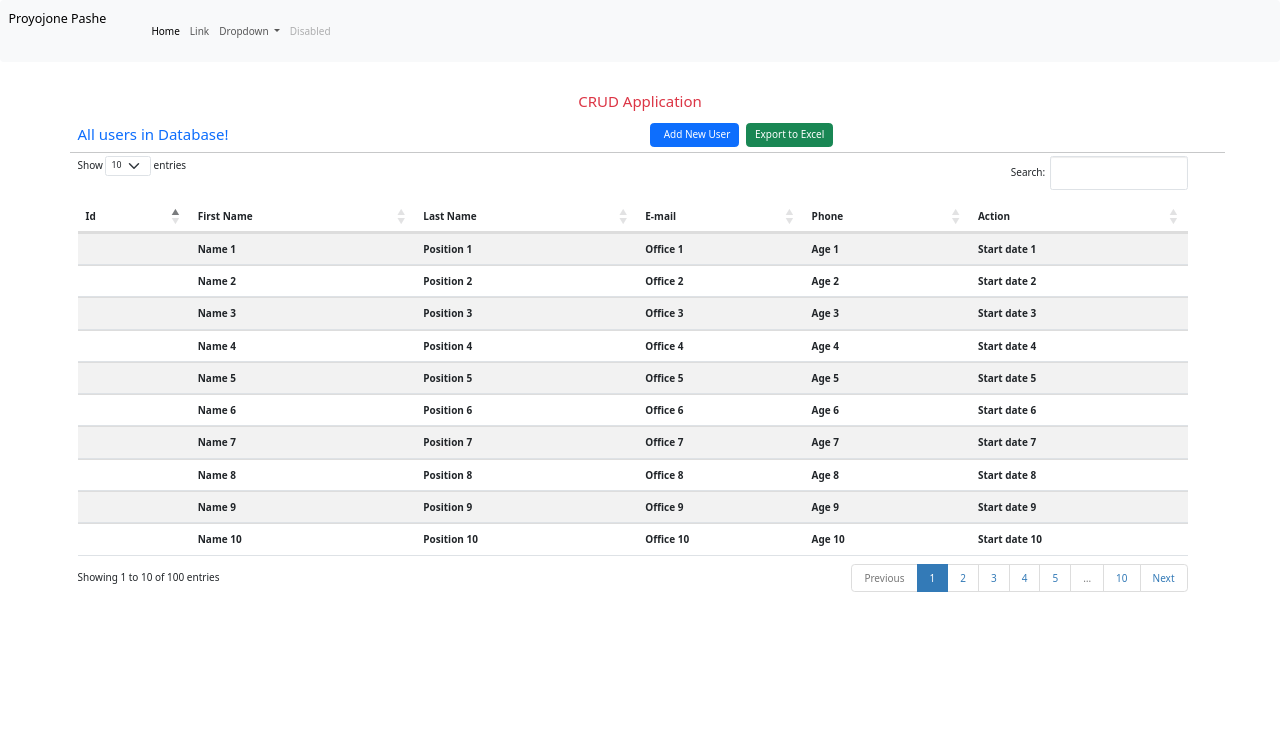
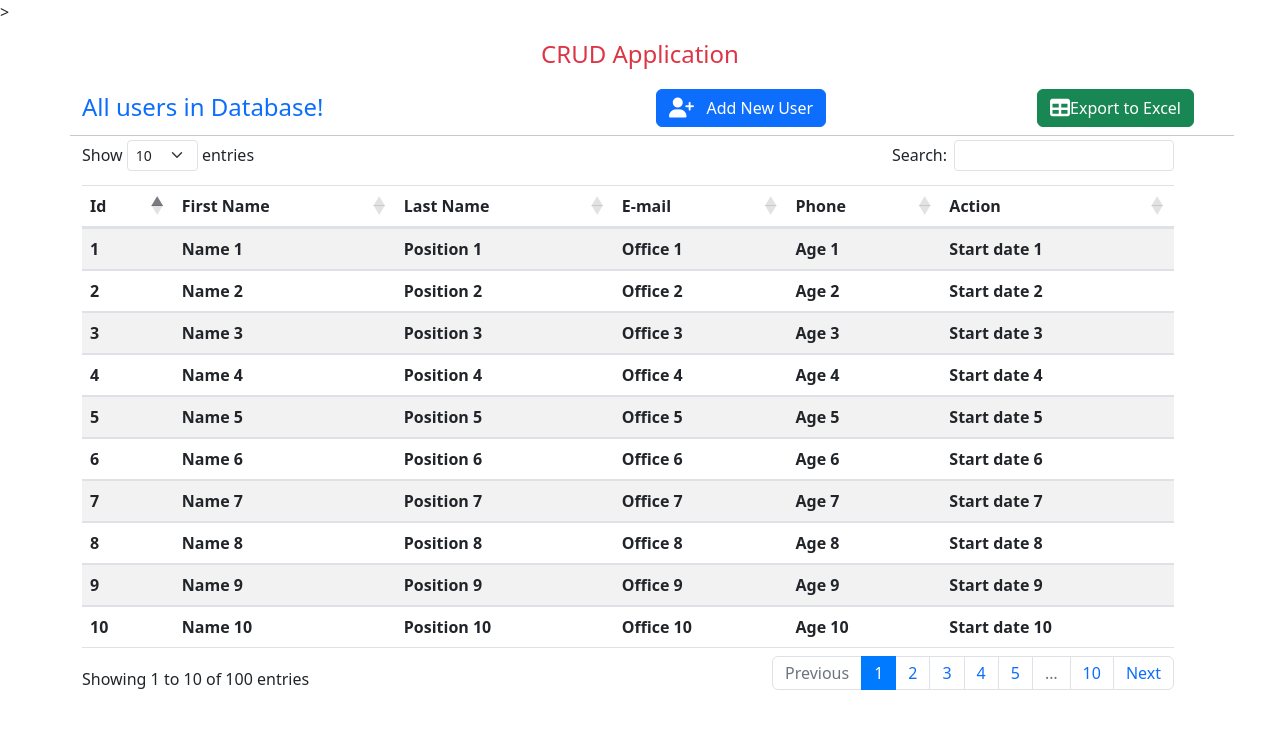
Before and after one commit to Mahabubmon/crud, a PHP site: page / in a window 1280 px wide. Shown: the top 729 px of the page. Run offline with PHP 8.4, Linux system fonts and the light colour scheme; lists and menus that the app fills with data are empty; some libraries are stand-ins or nearby versions.

Commit message:
code modification

```diff
--- a/index.php
+++ b/index.php
@@ -5,42 +5,13 @@
   <meta charset="UTF-8" />
   <meta name="viewport" content="width=device-width, initial-scale=1.0" />
   <!-- Latest compiled and minified CSS -->
-  <link rel="stylesheet" href="https://maxcdn.bootstrapcdn.com/bootstrap/3.4.1/css/bootstrap.min.css" />
+  <link rel="stylesheet" href="https://cdn.jsdelivr.net/npm/bootstrap@4.6.2/dist/css/bootstrap.min.css">>
   <link rel="stylesheet" href="https://cdnjs.cloudflare.com/ajax/libs/twitter-bootstrap/5.3.0/css/bootstrap.min.css" />
   <link rel="stylesheet" href="https://cdn.datatables.net/1.13.7/css/dataTables.bootstrap5.min.css" />
   <title>CRUD APP</title>
 </head>
 
 <body>
-  <nav class="navbar navbar-expand-lg navbar-light bg-light">
-    <div class="container-fluid">
-      <a class="navbar-brand" href="#">
-        <i class="fab fa-wolf-pack-battalion"></i>Proyojone Pashe</a>
-      <button class="navbar-toggler" type="button" data-bs-toggle="collapse" data-bs-target="#navbarSupportedContent"
-        aria-controls="navbarSupportedContent" aria-expanded="false" aria-label="Toggle navigation">
-        <span class="navbar-toggler-icon"></span>
-      </button>
-      <div class="collapse navbar-collapse" id="navbarSupportedContent">
-        <ul class="navbar-nav me-auto mb-2 mb-lg-0">
-          <li class="nav-item">
-            <a class="nav-link active" aria-current="page" href="#">Home</a>
-          </li>
-          <li class="nav-item">
-            <a class="nav-link" href="#">Link</a>
-          </li>
-          <li class="nav-item dropdown">
-            <a class="nav-link dropdown-toggle" href="#" id="navbarDropdown" role="button" data-bs-toggle="dropdown"
-              aria-expanded="false">
-              Dropdown
-            </a>
-          </li>
-          <li class="nav-item">
-            <a class="nav-link disabled" href="#" tabindex="-1" aria-disabled="true">Disabled</a>
-          </li>
-        </ul>
-      </div>
-    </div>
-  </nav>
   <div class="container">
     <div class="row">
       <div class="col-lg-12">
@@ -80,7 +51,7 @@
                 <?php for ($i = 1; $i <= 100; $i++): ?>
                   <tr>
                     <th>
-                      <?php $i ?>
+                      <?php echo $i; ?>
                     </th>
                     <th>Name
                       <?= $i ?>
@@ -101,11 +72,7 @@
                   </tr>
                 <?php endfor; ?>
               </tbody>
-
-
-
             </table>
-
             </tbody>
             </table>
           </div>
@@ -114,13 +81,15 @@
     </div>
   </div>
   <!-- jQuery library -->
-  <script src="https://ajax.googleapis.com/ajax/libs/jquery/3.7.1/jquery.min.js"></script>
+  <script src="https://cdn.jsdelivr.net/npm/jquery@3.7.1/dist/jquery.slim.min.js"></script>
+
+  <!-- Popper JS -->
+  <script src="https://cdn.jsdelivr.net/npm/popper.js@1.16.1/dist/umd/popper.min.js"></script>
 
   <!-- Latest compiled JavaScript -->
-  <script src="https://maxcdn.bootstrapcdn.com/bootstrap/3.4.1/js/bootstrap.min.js"></script>
-  <script src="https://kit.fontawesome.com/yourcode.js" crossorigin="anonymous"></script>
+  <script src="https://cdn.jsdelivr.net/npm/bootstrap@4.6.2/dist/js/bootstrap.bundle.min.js"></script>
 
-  <script src="https://code.jquery.com/jquery-3.7.0.js"></script>
+  <script src="https://kit.fontawesome.com/a076d05399.js" crossorigin="anonymous"></script>
   <script src="https://cdn.datatables.net/1.13.7/js/jquery.dataTables.min.js"></script>
   <script src="https://cdn.datatables.net/1.13.7/js/dataTables.bootstrap5.min.js"></script>
   <script src="https://cdn.jsdelivr.net/npm/sweetalert2@11"></script>
```
